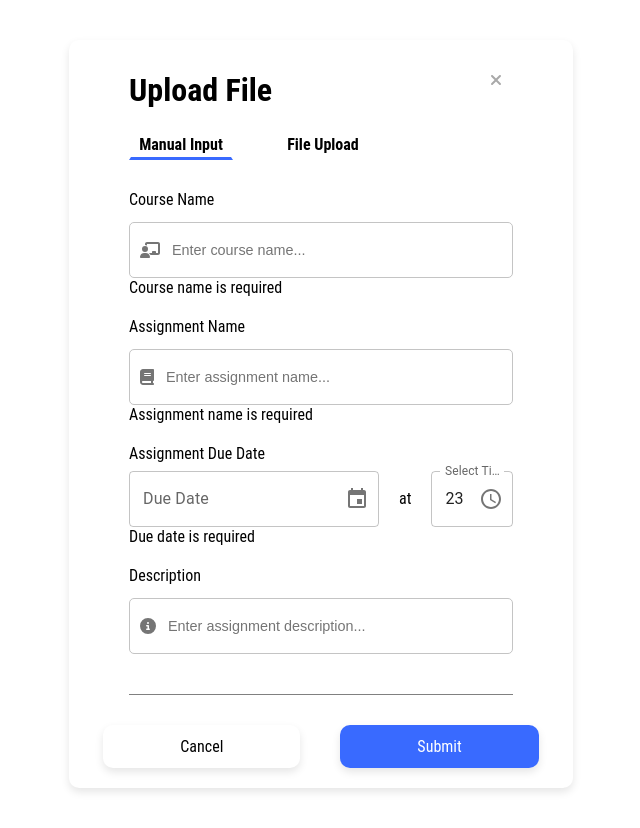
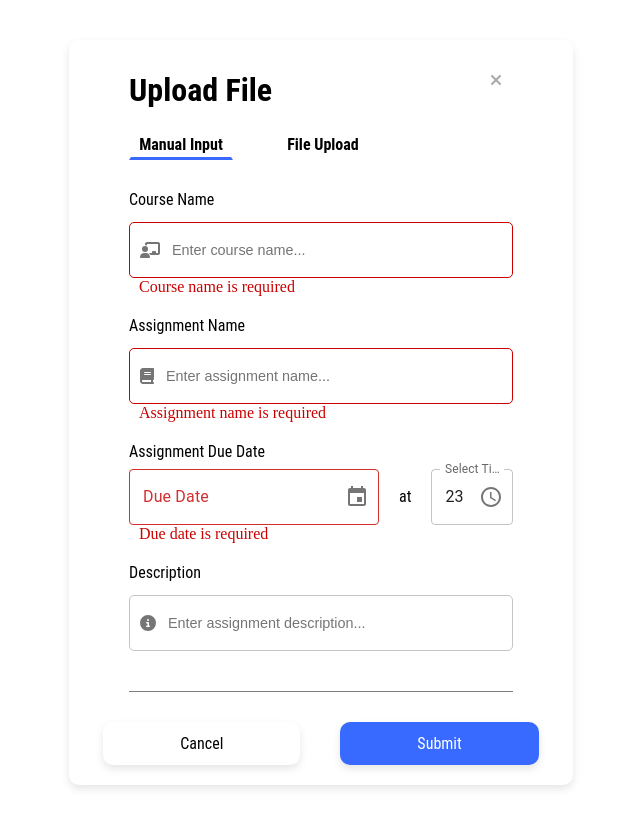
Before and after one commit to qinglinh2003/CSCI201-SP25-TEAM20-FinalProject-Frontend, a React (Create React App) app: page /upload-file in a window 1280 px wide. Both pictures are taken after a click on the element "Submit". Shown: the whole page, without its empty margins (319-959 px from the left). Built offline with nearby package versions, Linux system fonts and the light colour scheme.

Commit message:
add manual input submit error checking & msg

```diff
--- a/src/components/DatePicker.jsx
+++ b/src/components/DatePicker.jsx
@@ -4,7 +4,7 @@ import { LocalizationProvider } from '@mui/x-date-pickers/LocalizationProvider';
 import { AdapterDateFns } from '@mui/x-date-pickers/AdapterDateFns';
 import { DatePicker } from '@mui/x-date-pickers/DatePicker';
 
-export default function CustomDatePicker({ label = "Select Date", value, onChange, minDate, maxDate }) {
+export default function CustomDatePicker({ label = "Select Date", value, onChange, minDate, maxDate, error = false }) {
     return (
         <LocalizationProvider dateAdapter={AdapterDateFns}>
             <DatePicker
@@ -13,6 +13,11 @@ export default function CustomDatePicker({ label = "Select Date", value, onChang
                 onChange={onChange}
                 minDate={minDate}
                 maxDate={maxDate}
+                slotProps={{
+                    textField: {
+                        error: error,
+                    },
+                }}
                 sx={{ minWidth: 250 }}
                 renderInput={(params) => <TextField {...params} />}
             />
--- a/src/components/TimePicker.jsx
+++ b/src/components/TimePicker.jsx
@@ -14,6 +14,7 @@ export default function CustomTimePicker({
      disabled = false,
      size = "small",
      width=180,
+     error=false
  }) {
     return (
         <LocalizationProvider dateAdapter={AdapterDateFns}>
@@ -23,6 +24,11 @@ export default function CustomTimePicker({
                 onChange={onChange}
                 minTime={minTime}
                 maxTime={maxTime}
+                slotProps={{
+                    textField: {
+                        error: error,
+                    },
+                }}
                 ampm={ampm}
                 disabled={disabled}
                 renderInput={(params) => <TextField {...params} size={size} sx={{ width:width }}/>}
--- a/src/features/upload_file/UploadFile.jsx
+++ b/src/features/upload_file/UploadFile.jsx
@@ -165,7 +165,7 @@ function UploadFile(){
                 {mode === "manual" && (<div className={styles.manualInputRegion}>
                     <div className={styles.inputWrapper}>
                         <label className={styles.inputLabel}>Course Name</label>
-                        <div className={styles.inputBar}>
+                        <div className={`${styles.inputBar} ${courseNameError ? styles.errorInput : ''}`}>
                             <FontAwesomeIcon className={styles.inputIcon} icon={faChalkboardUser}/>
                             <input
                                 type="text"
@@ -179,7 +179,7 @@ function UploadFile(){
                     </div>
                     <div className={styles.inputWrapper}>
                         <label className={styles.inputLabel}>Assignment Name</label>
-                        <div className={styles.inputBar}>
+                        <div className={`${styles.inputBar} ${assignmentNameError ? styles.errorInput: ''}`}>
                             <FontAwesomeIcon className={styles.inputIcon} icon={faBook}/>
                             <input type="text"
                                    value={assignmentName}
@@ -189,6 +189,7 @@ function UploadFile(){
                             />
                         </div>
                         {assignmentNameError && <div className={styles.errorMessage}>{assignmentNameError}</div>}
+
                     </div>
                     <div className={styles.inputWrapper}>
                         <label className={styles.inputLabel}> Assignment Due Date</label>
@@ -197,6 +198,7 @@ function UploadFile(){
                                 label="Due Date"
                                 value={dueDate}
                                 onChange={(newValue) => setDueDate(newValue)}
+                                error={!!dueDateError}
                                 minDate={new Date('2023-01-01')}
                                 maxDate={new Date('2025-12-31')}
                             />
@@ -206,11 +208,15 @@ function UploadFile(){
                             <CustomTimePicker
                                 label="Select Time"
                                 value={dueTime}
+                                error={!!dueTimeError}
                                 onChange={(newValue) => setDueTime(newValue)}
                                 width={400}
                             />
                         </div>
-                        {(dueDateError|| dueTimeError) && <div className={styles.errorMessage}>{dueDateError || dueTimeError}</div>}
+                        <div className={styles.dueDateTimeWrapper}>
+                            {dueDateError && <div className={styles.errorMessage}>{dueDateError}</div>}
+                            {dueTimeError && <div className={styles.errorMessage}>{dueTimeError}</div>}
+                        </div>
                     </div>
                     <div className={styles.inputWrapper}>
                     <label className={styles.inputLabel}>Description</label>
--- a/src/features/upload_file/UploadFile.module.css
+++ b/src/features/upload_file/UploadFile.module.css
@@ -2,7 +2,6 @@ a, a:visited {
     color: inherit;
     text-decoration: none;
 }
-
 
 .modalContainer{
     font-family: 'Roboto Condensed', sans-serif;
@@ -137,6 +136,7 @@ a, a:visited {
     width: 100%;
     height: 56px;
     box-sizing: border-box;
+    transition: border-color 0.3s ease;
 }
 
 .inputBar:focus-within {
@@ -162,6 +162,27 @@ a, a:visited {
 .dateSelectorDivider{
     margin:0  20px;
 }
+
+.errorMessage{
+    color: #cc0000;
+    font-family: Poppins;
+    margin-left: 10px;
+}
+
+.dueDateTimeWrapper{
+    display: flex;
+    flex-direction: row;
+    gap:160px;
+}
+
+.errorInput{
+    border: solid 1px #cc0000;
+}
+
+.errorInput:focus-within{
+    border: solid 2px #cc0000;
+}
+
 
 .divider{
     border: none;
```
